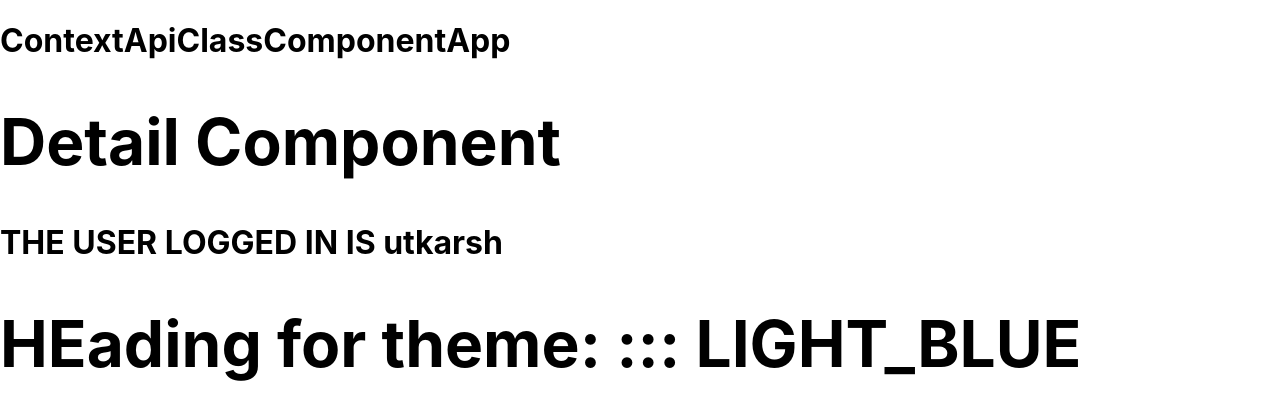
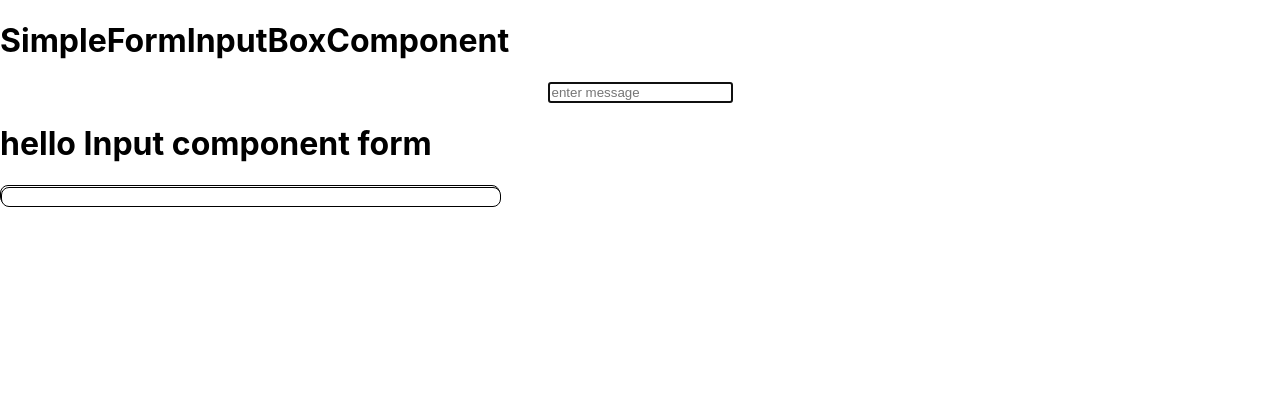
Before and after one commit to thakurutkarsh22/newton-react-fsd-july-2023, a React (Create React App) app: page /mentor in a window 1280 px wide. Shown: the top 420 px of the page. Built offline with nearby package versions, Linux system fonts and the light colour scheme.

Commit message:
useRef Examples and Concept

```diff
--- /dev/null
+++ b/src/18.useRef/1.useRefBasic/UseRefBasics.js
@@ -0,0 +1,33 @@
+import { useRef } from "react";
+
+const DEFAULT_VAL = 12;
+
+function UseRefBasics() {
+  const ref = useRef(DEFAULT_VAL);
+  const { current } = ref;
+  console.log(ref);
+
+  function onClickHandler() {
+    console.log("---------- PREV VALUE ---------", ref.current);
+    ref.current = ref.current + 1;
+
+    console.log("---------- Updated VALUE ---------", ref.current);
+  }
+
+  return (
+    <>
+      <h1>use Ref</h1>
+      <p>Current Val: {current}</p>
+      <button onClick={onClickHandler}>+</button>
+    </>
+  );
+}
+
+export default UseRefBasics;
+
+/**
+ *  useRef -> preservation of data (just like useState) but without the re-rendering.
+ *  1. Not only it stores the data (number, string, boolean, character)
+ *  2. It can store the REFERENCE to the OBjects (array , Object and Elements)
+ *
+ */
--- /dev/null
+++ b/src/18.useRef/2.useRefExamples/1.ShowLatestValAndPrevVal/ShowLatestValAndPrevVal.js
@@ -0,0 +1,23 @@
+import { useEffect, useRef, useState } from "react";
+
+function ShowLatestValAndPrevVal() {
+  const [counterVal, setCounterVal] = useState(0);
+
+  const ref = useRef("-");
+
+  useEffect(() => {
+    ref.current = counterVal;
+  });
+
+  return (
+    <>
+      <h1>Hello</h1>
+      <h3>Prev VAL: {ref.current}</h3>
+      <h3>LatestVal: {counterVal}</h3>
+
+      <button onClick={() => setCounterVal((old) => old + 1)}>+1</button>
+    </>
+  );
+}
+
+export default ShowLatestValAndPrevVal;
--- /dev/null
+++ b/src/18.useRef/2.useRefExamples/2.SimpleFormInputBoxComponent/SimpleFormInputBoxComponent.js
@@ -0,0 +1,28 @@
+import { useEffect, useRef } from "react";
+
+function SimpleFormInputBoxComponent() {
+  const inputBoxReference = useRef();
+
+  useEffect(() => {
+    inputBoxReference.current.focus();
+  });
+
+  return (
+    <>
+      <h1>SimpleFormInputBoxComponent</h1>
+      <div style={{ display: "flex", justifyContent: "center" }}>
+        <input
+          ref={inputBoxReference}
+          id="inputbox"
+          onChange={() => {}}
+          type="text"
+          placeholder="enter message"
+        />
+      </div>
+    </>
+  );
+}
+
+export default SimpleFormInputBoxComponent;
+
+// EXAMPLE OF NATIVE (react) input component.
--- /dev/null
+++ b/src/18.useRef/2.useRefExamples/3.InputComponentForm/CommonFormUI/Input.js
@@ -0,0 +1,24 @@
+function Input() {
+  return (
+    <div
+      style={{
+        width: "500px",
+        height: "20px",
+        border: "1px solid black",
+        borderRadius: "8px",
+      }}
+    >
+      <input
+        style={{
+          width: "500px",
+          height: "20px",
+          border: "1px solid black",
+          borderRadius: "8px",
+        }}
+        type="text"
+      />
+    </div>
+  );
+}
+
+export default Input;
--- /dev/null
+++ b/src/18.useRef/2.useRefExamples/3.InputComponentForm/InputComponentForm.js
@@ -0,0 +1,20 @@
+import { useEffect, useRef } from "react";
+import Input from "./CommonFormUI/Input";
+
+function InputComponentForm() {
+  const inputBoxReference = useRef();
+
+  useEffect(() => {
+    // inputBoxReference.current.focus();
+  });
+  return (
+    <>
+      <h1>hello Input component form</h1>
+      <Input ref={inputBoxReference} />
+    </>
+  );
+}
+
+export default InputComponentForm;
+
+// EXAMPLE OF MY OWN input component.
--- a/src/App.js
+++ b/src/App.js
@@ -25,6 +25,10 @@
 import LifeCycle from "./10.ClassComponents/0.LifeCycleOfClassComponent/LifeCycle";
 import Portals from "./17.Portals/Portals";
 import ContextApiClassComponentApp from "./14.ContextApi/3.ContextApiInClassCOmponenet/ContextApiClassComponentApp";
+import UseRefBasics from "./18.useRef/1.useRefBasic/UseRefBasics";
+import ShowLatestValAndPrevVal from "./18.useRef/2.useRefExamples/1.ShowLatestValAndPrevVal/ShowLatestValAndPrevVal";
+import SimpleFormInputBoxComponent from "./18.useRef/2.useRefExamples/2.SimpleFormInputBoxComponent/SimpleFormInputBoxComponent";
+import InputComponentForm from "./18.useRef/2.useRefExamples/3.InputComponentForm/InputComponentForm";
 // import Parent from "./2.Communication/2.ChildToParent/Parent";
 // import Parent from "./2.Communication/1.ParentToCHild/Parent";
 
@@ -146,7 +150,12 @@
 
       <Portals title={"Hey I am A popup"} /> */}
 
-      <ContextApiClassComponentApp />
+      {/* <ContextApiClassComponentApp /> */}
+
+      {/* <UseRefBasics /> */}
+      {/* <ShowLatestValAndPrevVal /> */}
+      <SimpleFormInputBoxComponent />
+      <InputComponentForm />
     </>
   );
 }
```
